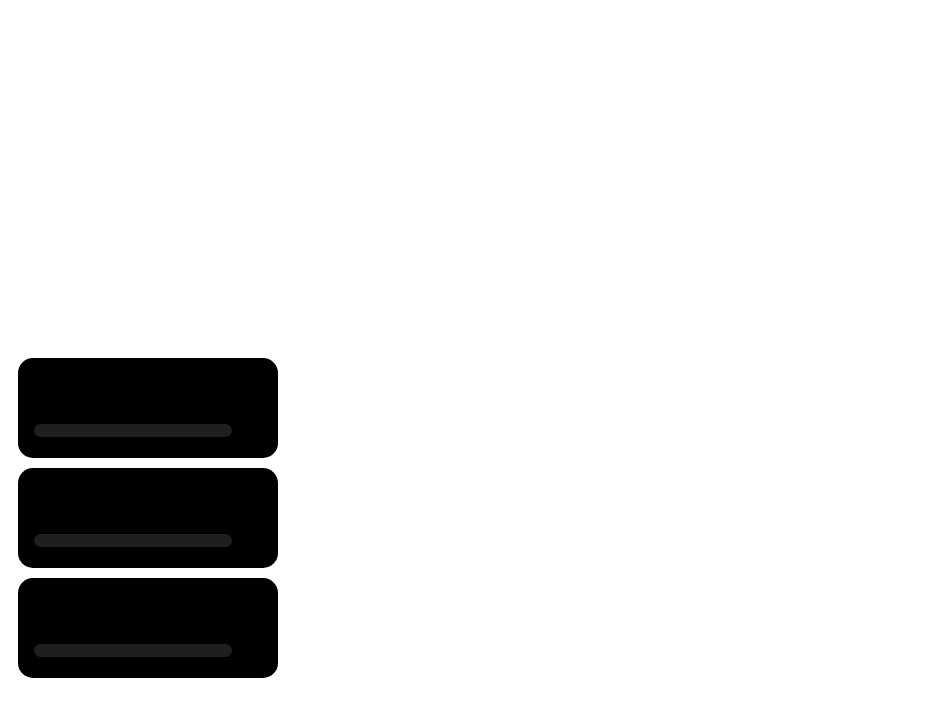
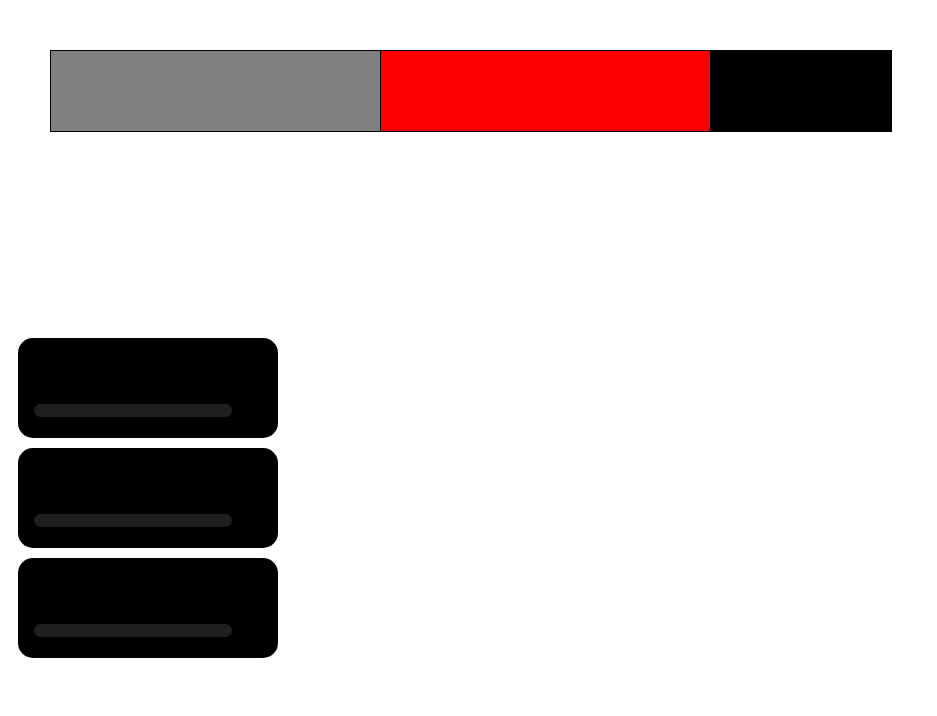
Before and after one commit to JasonGartner/SOSplugin, a plain HTML site: page Overlay.html in a window 1280 px wide. Shown: the top 716 px of the page, without its empty margins (0-937 px from the left). Drawn offline with nearby package versions, Linux system fonts and the light colour scheme.

Commit message:
added scoreboard and time

```diff
--- a/Overlay.html
+++ b/Overlay.html
@@ -9,24 +9,73 @@
         <link rel="preconnect" href="https://fonts.gstatic.com" crossorigin>
         <link href="https://fonts.googleapis.com/css2?family=Bebas+Neue&display=swap" rel="stylesheet">
         <style>
+
+            table{
+                border-spacing: 20px 0px;
+            }
             body {
                 background-color: white;
                 width: 1920px;
                 height: 1080px;
             }
 
-            .scorebug {
-                position: relative;
-                color: black;
+            .scoreLeftTeam {
+                padding: 15px;
+                position: absolute;
                 font-size: 20px;
-                font-family: Arial, Helvetica, sans-serif;
-                background-color: white;
+                font-family: 'Bebas Neue';
+                background-color: grey;
+                width: 300px;
+                height: 50px;
+                top: 50px;
+                left: 50px;
+                border: 1px solid black;
+            }
+
+            .scoreRightTeam {
+                padding: 15px;
+                position: absolute;
+                font-size: 20px;
+                font-family: 'Bebas Neue';
+                background-color: red;
+                width: 300px;
+                height: 50px;
+                left: 380px;
+                top: 50px;
+                border: 1px solid black;
+            }
+            .scoreTime {
+                padding: 15px;
+                position: absolute;
+                font-size: 20px;
+                font-family: 'Bebas Neue';
+                background-color: black;
+                width: 150px;
+                height: 50px;
+                left: 710px;
+                top: 50px;
+                border: 1px solid black;
+            }
+
+            .team-info {
+                font-family: 'Bebas Neue';
+                color: white;
+                font-size: 40px;
+            }
+
+            .score{
+                position: absolute;
+                right: 20px;
+            }
+            .game.time{
+                position: absolute;
+                right: 10px;
             }
 
             .leftP1 {
                 border-radius: 15px;
                 position: relative;
-                top: 350px;
+                top: 330px;
                 left: 10px;
                 width: 260px;
                 height: 100px;
@@ -39,7 +88,7 @@
             .leftP2 {
                 border-radius: 15px;
                 position: relative;
-                top: 360px;
+                top: 340px;
                 left: 10px;
                 width: 260px;
                 height: 100px;
@@ -51,7 +100,7 @@
             .leftP3 {
                 border-radius: 15px;
                 position: relative;
-                top: 370px;
+                top: 350px;
                 left: 10px;
                 width: 260px;
                 height: 100px;
@@ -63,7 +112,7 @@
             .rightP1 {
                 border-radius: 15px;
                 position: relative;
-                top: 50px;
+                top: 30px;
                 left: 1610px;
                 width: 260px;
                 height: 100px;
@@ -75,7 +124,7 @@
             .rightP2 {
                 border-radius: 15px;
                 position: relative;
-                top: 60px;
+                top: 40px;
                 left: 1610px;
                 width: 260px;
                 height: 100px;
@@ -87,7 +136,7 @@
             .rightP3 {
                 border-radius: 15px;
                 position: relative;
-                top: 70px;
+                top: 50px;
                 left: 1610px;
                 width: 260px;
                 height: 100px;
@@ -130,52 +179,51 @@
 
             .player.boost1 {
                 position: absolute;
-                left: 215px;
+                left: 200px;
                 top: 61px;
                 color: white;
             }
 
             .player.boost2 {
                 position: absolute;
-                left: 215px;
+                left: 200px;
                 top: 61px;
                 color: white;
             }
 
             .player.boost3 {
                 position: absolute;
-                left: 215px;
+                left: 200px;
                 top: 61px;
                 color: white;
             }
 
             .player.boost4 {
                 position: absolute;
-                right: 215px;
+                right: 200px;
                 top: 61px;
                 color: white;
             }
 
             .player.boost5 {
                 position: absolute;
-                right: 215px;
+                right: 200px;
                 top: 61px;
                 color: white;
             }
 
             .player.boost6 {
                 position: absolute;
-                right: 215px;
+                right: 200px;
                 top: 61px;
                 color: white;
             }
 
 
-
             .player.name1 {
                 position: absolute;
                 top: 15px;
-                left: 15px;
+                left: 0px;
                 font-size: 35px;
                 color: white;
             }
@@ -183,7 +231,7 @@
             .player.name2 {
                 position: absolute;
                 top: 15px;
-                left: 15px;
+                left: 0px;
                 font-size: 35px;
                 color: white;
             }
@@ -191,7 +239,7 @@
             .player.name3 {
                 position: absolute;
                 top: 15px;
-                left: 15px;
+                left: 0px;
                 font-size: 35px;
                 color: white;
             }
@@ -199,7 +247,7 @@
             .player.name4 {
                 position: absolute;
                 top: 15px;
-                right: 15px;
+                right: 0px;
                 font-size: 35px;
                 color: white;
             }
@@ -207,7 +255,7 @@
             .player.name5 {
                 position: absolute;
                 top: 15px;
-                right: 15px;
+                right: 0px;
                 font-size: 35px;
                 color: white;
             }
@@ -215,7 +263,7 @@
             .player.name6 {
                 position: absolute;
                 top: 15px;
-                right: 15px;
+                right: 0px;
                 font-size: 35px;
                 color: white;
             }
@@ -223,20 +271,34 @@
     </head>
 
 <body>
-    <!--
-    <div class="scorebug">
+
+<!-- Scoreboard-->
+    <div class="scoreLeftTeam">
         <table class="team-info">
             <tr class="team left">
-                <th class="name">Blue</th>
-                <td class="score">0</th>
-            </tr>
-            <tr class="team right">
-                <th class="name">Orange</th>
-                <td class="score">0</th>
+                <td class="name"></td>
+                <td class="score"></td>
             </tr>
         </table>
     </div>
-    -->
+
+    <div class="scoreRightTeam">
+        <table class="team-info">
+            <tr class="team right">
+                <td class="name"></td>
+                <td class="score"></td>
+            </tr>
+        </table>
+    </div>
+
+    <div class="scoreTime">
+        <table class="team-info">
+            <tr class="game time">
+                <td class="time"></td>
+            </tr>
+        </table>
+    </div>
+
     <!-- Blue Team-->
     <!-- Left P1 boost-->
     <div class="leftP1">
@@ -245,7 +307,7 @@
                 <th class="name"></th>
             </tr>
             <tr class="player boost1">
-                <th class="boost" ></th>
+                <th class="boost"></th>
             </tr>
         </table>
         <progress class="boostBarLeft" id="leftP1Boost" max="100" value=""></progress>
@@ -446,7 +508,7 @@
         WsSubscribers.init(49122, true)
         WsSubscribers.subscribe("game", "update_state", (d) => {
             playerList = Object.entries((d['players']));
-            console.log(playerList)
+            //console.log(playerList)
 
             for (let i = 0; i < 6; i++) {
 
@@ -485,16 +547,37 @@
             }
         });
     });
-/*
-                $(() => {
-                    WsSubscribers.init(49322, true)
-                    WsSubscribers.subscribe("game", "update_state", (d) => {
-                        $(".scorebug .team.left .score").text(d['game']['teams'][0]['score']);
-                        $(".scorebug .team.right .score").text(d['game']['teams'][1]['score']);
-                    });
-                });
-                */
 
+    $(() => {
+        WsSubscribers.init(49322, true)
+        WsSubscribers.subscribe("game", "update_state", (d) => {
+            $(".scoreLeftTeam .team.left .score").text(d['game']['teams'][0]['score']);
+            $(".scoreRightTeam .team.right .score").text(d['game']['teams'][1]['score']);
+            $(".scoreLeftTeam .team.left .name").text(d['game']['teams'][0]['name']);
+            $(".scoreRightTeam .team.right .name").text(d['game']['teams'][1]['name']);
+        });
+    });
+
+    var gameTime = 0;
+
+    $(() => {
+        WsSubscribers.init(49322, true)
+        WsSubscribers.subscribe("game", "update_state", (d) => {
+            gameTime = (d['game']['time_seconds']);
+            function myTime(time) {
+
+                var min = ~~((time % 3600) / 60);
+                var sec = time % 60;
+                var sec_min = "";
+                sec_min += "" + min + ":" + (sec < 10 ? "0" : "");
+                sec_min += "" + sec;
+                return sec_min;
+            }
+
+                $(".scoreTime .game.time .time").text(myTime(gameTime));
+            console.log(myTime(gameTime));
+        });
+    });
 </script>
 </head>
 
```
Also changed, not shown: scoreboard.png (added).
